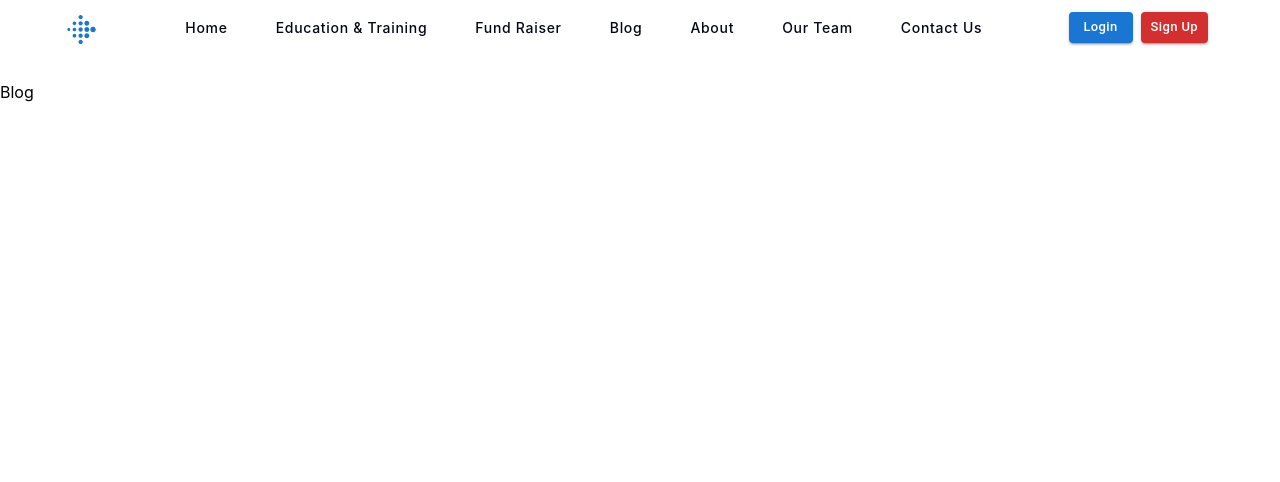
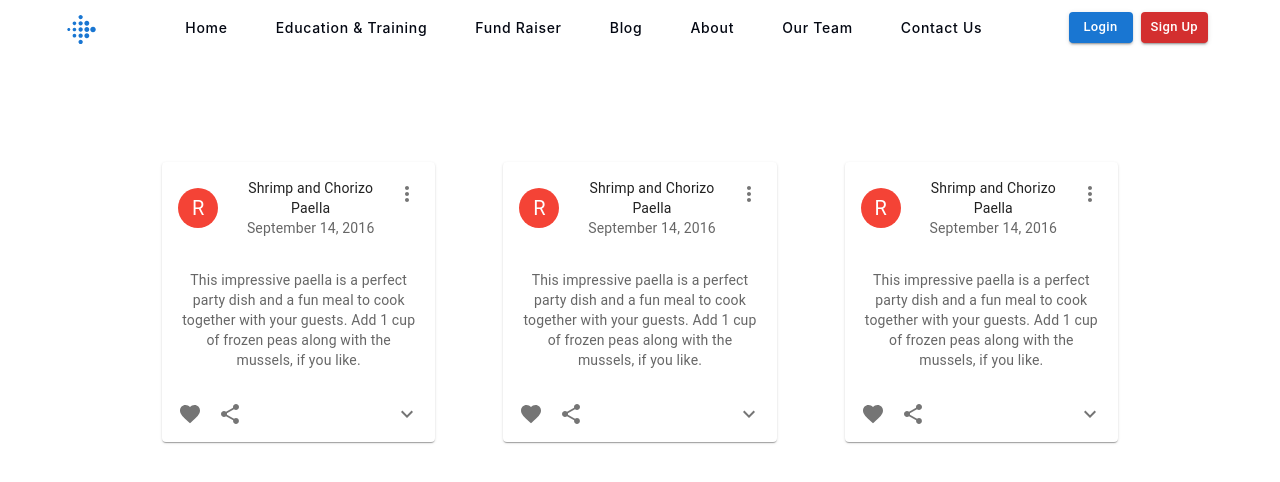
Before and after one commit to DeepakDhakad52/Major-Project, a React (Create React App) app in the folder frontend/: page /blog in a window 1280 px wide. Shown: the top 482 px of the page. Built offline with nearby package versions, Linux system fonts and the light colour scheme.

Commit message:
blog page

```diff
--- a/frontend/src/components/About.js
+++ b/frontend/src/components/About.js
@@ -32,7 +32,6 @@
           <img src={image2} alt="hero" width={1000} height={700}></img>
         </div>
         <div className='testimonials'>
-
         </div>
       </div>
     </section>
--- a/frontend/src/components/Blog.js
+++ b/frontend/src/components/Blog.js
@@ -1,10 +1,14 @@
-import React from 'react'
+import React from 'react';
+import BlogCard from './BlogCard.js';
+import './styles/blog.css';
 
 function Blog() {
   return (
-    <section>
-      Blog
-    </section>
+    <div className='blog'>
+    <BlogCard/>
+    <BlogCard/>
+    <BlogCard/>
+    </div>
   )
 }
 
--- /dev/null
+++ b/frontend/src/components/BlogCard.js
@@ -0,0 +1,108 @@
+import * as React from 'react';
+import { styled } from '@mui/material/styles';
+import Card from '@mui/material/Card';
+import CardHeader from '@mui/material/CardHeader';
+import CardContent from '@mui/material/CardContent';
+import CardActions from '@mui/material/CardActions';
+import Collapse from '@mui/material/Collapse';
+import Avatar from '@mui/material/Avatar';
+import IconButton from '@mui/material/IconButton';
+import Typography from '@mui/material/Typography';
+import { red } from '@mui/material/colors';
+import FavoriteIcon from '@mui/icons-material/Favorite';
+import ShareIcon from '@mui/icons-material/Share';
+import ExpandMoreIcon from '@mui/icons-material/ExpandMore';
+import MoreVertIcon from '@mui/icons-material/MoreVert';
+import './styles/blog.css';
+
+const ExpandMore = styled((props) => {
+  const { expand, ...other } = props;
+  return <IconButton {...other} />;
+})(({ theme, expand }) => ({
+  transform: !expand ? 'rotate(0deg)' : 'rotate(180deg)',
+  marginLeft: 'auto',
+  transition: theme.transitions.create('transform', {
+    duration: theme.transitions.duration.shortest,
+  }),
+}));
+
+export default function RecipeReviewCard() {
+  const [expanded, setExpanded] = React.useState(false);
+
+  const handleExpandClick = () => {
+    setExpanded(!expanded);
+  };
+
+  return (
+    <div className='blogpage'>
+    <Card sx={{ maxWidth: 345 }}>
+      <CardHeader
+        avatar={
+          <Avatar sx={{ bgcolor: red[500] }} aria-label="recipe">
+            R
+          </Avatar>
+        }
+        action={
+          <IconButton aria-label="settings">
+            <MoreVertIcon />
+          </IconButton>
+        }
+        title="Shrimp and Chorizo Paella"
+        subheader="September 14, 2016"
+      />
+      <CardContent>
+        <Typography variant="body2" color="text.secondary">
+          This impressive paella is a perfect party dish and a fun meal to cook
+          together with your guests. Add 1 cup of frozen peas along with the mussels,
+          if you like.
+        </Typography>
+      </CardContent>
+      <CardActions disableSpacing>
+        <IconButton aria-label="add to favorites">
+          <FavoriteIcon />
+        </IconButton>
+        <IconButton aria-label="share">
+          <ShareIcon />
+        </IconButton>
+        <ExpandMore
+          expand={expanded}
+          onClick={handleExpandClick}
+          aria-expanded={expanded}
+          aria-label="show more"
+        >
+          <ExpandMoreIcon />
+        </ExpandMore>
+      </CardActions>
+      <Collapse in={expanded} timeout="auto" unmountOnExit>
+        <CardContent>
+          <Typography paragraph>Method:</Typography>
+          <Typography paragraph>
+            Heat 1/2 cup of the broth in a pot until simmering, add saffron and set
+            aside for 10 minutes.
+          </Typography>
+          <Typography paragraph>
+            Heat oil in a (14- to 16-inch) paella pan or a large, deep skillet over
+            medium-high heat. Add chicken, shrimp and chorizo, and cook, stirring
+            occasionally until lightly browned, 6 to 8 minutes. Transfer shrimp to a
+            large plate and set aside, leaving chicken and chorizo in the pan. Add
+            pimentón, bay leaves, garlic, tomatoes, onion, salt and pepper, and cook,
+            stirring often until thickened and fragrant, about 10 minutes. Add
+            saffron broth and remaining 4 1/2 cups chicken broth; bring to a boil.
+          </Typography>
+          <Typography paragraph>
+            Add rice and stir very gently to distribute. Top with artichokes and
+            peppers, and cook without stirring, until most of the liquid is absorbed,
+            15 to 18 minutes. Reduce heat to medium-low, add reserved shrimp and
+            mussels, tucking them down into the rice, and cook again without
+            stirring, until mussels have opened and rice is just tender, 5 to 7
+            minutes more. (Discard any mussels that don&apos;t open.)
+          </Typography>
+          <Typography>
+            Set aside off of the heat to let rest for 10 minutes, and then serve.
+          </Typography>
+        </CardContent>
+      </Collapse>
+    </Card>
+    </div>
+  );
+}
--- /dev/null
+++ b/frontend/src/components/styles/blog.css
@@ -0,0 +1,12 @@
+.blogpage {
+    display: flex;
+    justify-content: center;
+    text-align: center;
+    margin:10% 10%;
+}
+
+.blog{
+    display: grid;
+    grid-template-columns: auto auto auto;
+    margin:10% 10%;
+}
```
